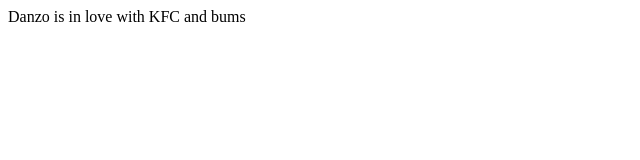
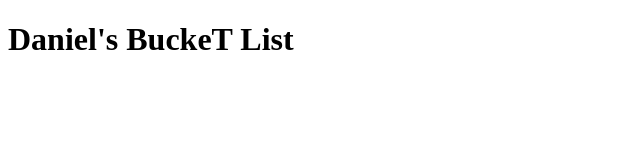
Before and after one commit to Wits-Digital-Arts-Interactive-Media/WSOA3028A_2459074, a plain HTML site: page index.html in a window 1280 px wide. Shown: the whole page, without its empty margins (0-640 px from the left). Drawn offline with Linux system fonts and the light colour scheme.

Commit message:
Update index.html

```diff
--- a/index.html
+++ b/index.html
@@ -6,6 +6,6 @@
     <title>Document</title>
 </head>
 <body>
-    Danzo is in love with KFC and bums
+    <h1>Daniel's BuckeT List</h1>
 </body>
 </html>
```
